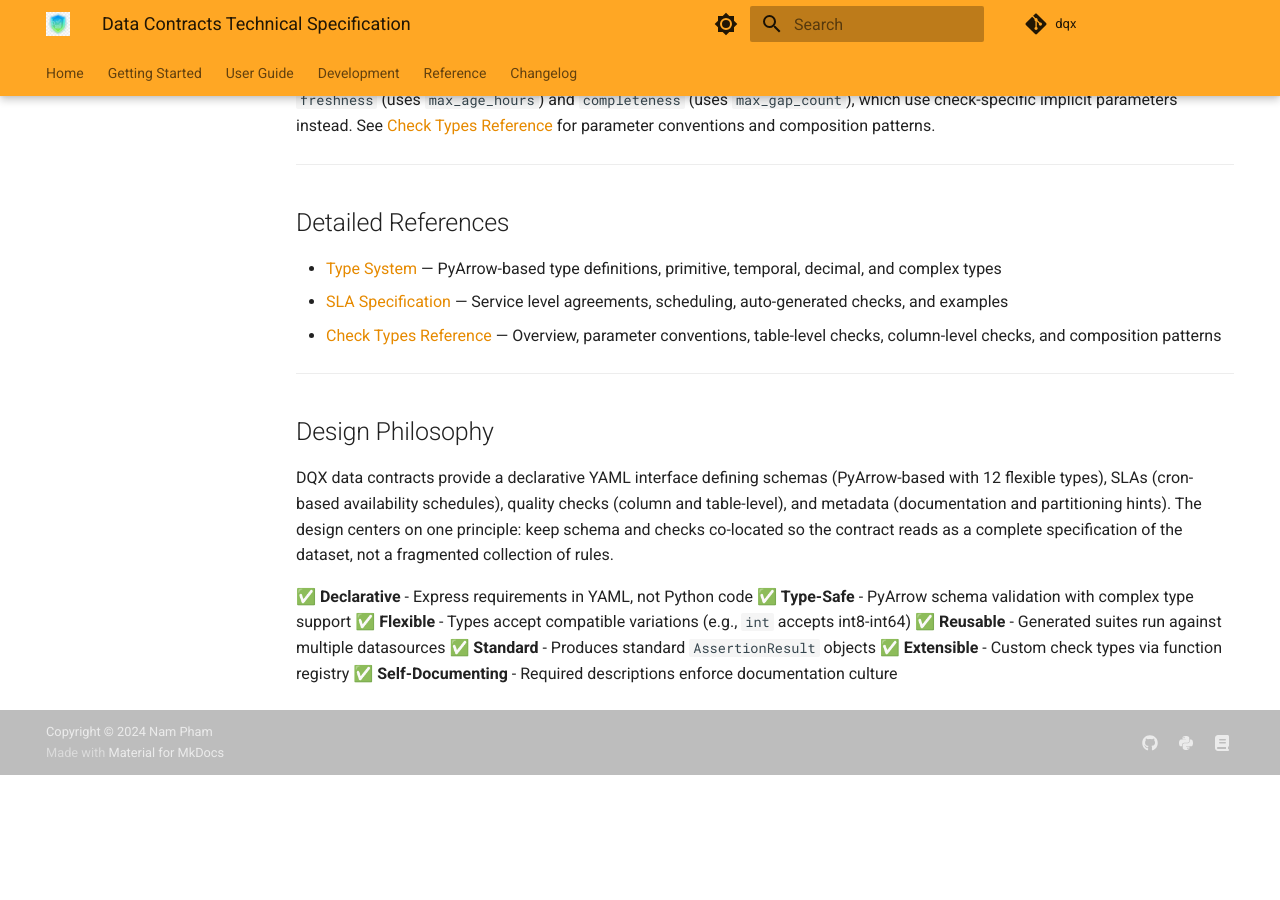
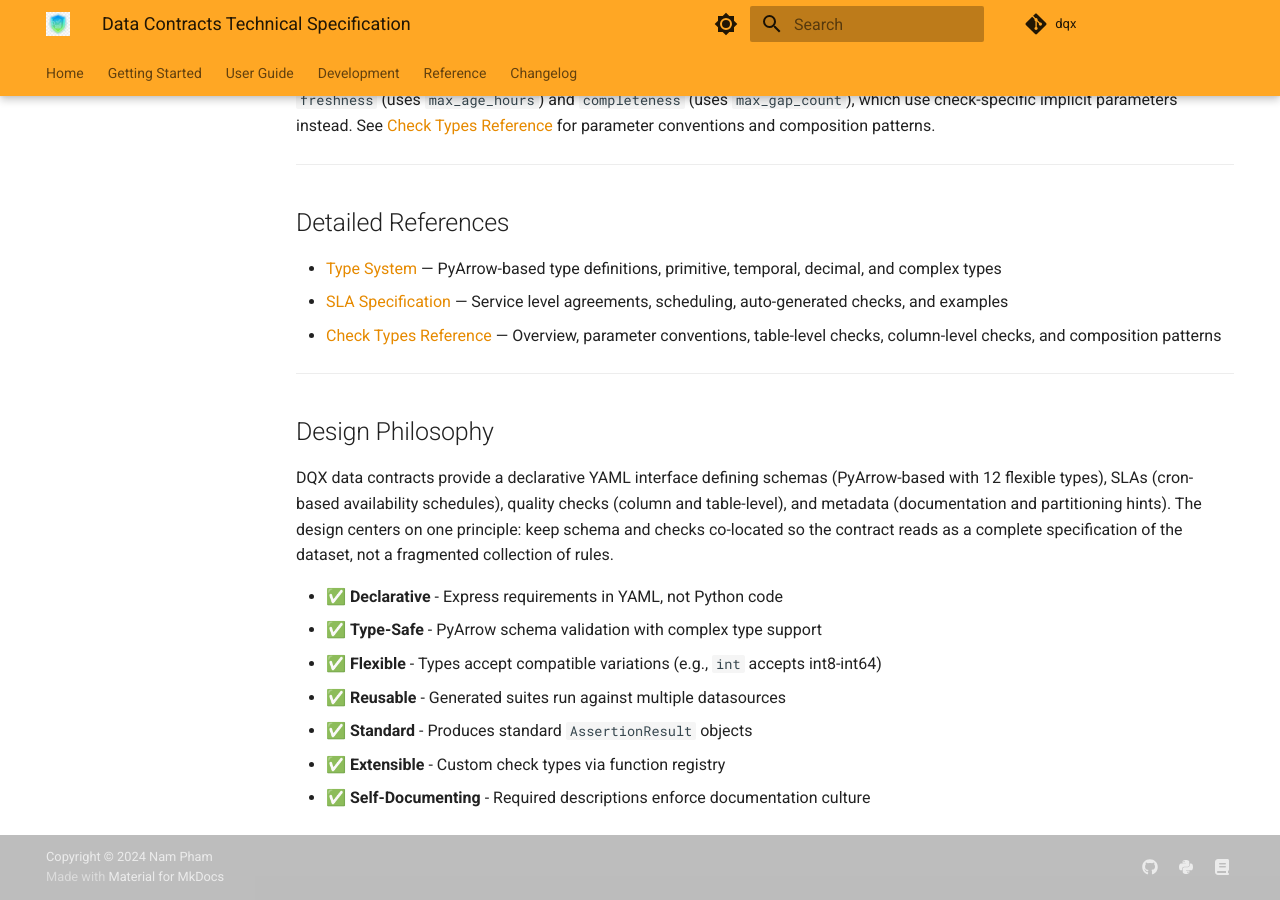
Before and after one commit to nampham2/dqx, an MkDocs documentation site: the page built from docs/design/contracts/index.md, in a window 1280 px wide and 900 px high, scrolled down 8523 px. Built offline with MkDocs 1.6.1 and Material for MkDocs 9.7.7, drawn with Linux system fonts in a browser that asks for light colours; comment, search, counter and statistics services are not loaded; before the commit the page ends 9298 px from its top, so only the background shows below that.

```diff
--- a/docs/design/contracts/index.md
+++ b/docs/design/contracts/index.md
@@ -370,10 +370,10 @@ Most checks, table-level or column-level, support validators: `min`, `max`, `bet
 
 DQX data contracts provide a declarative YAML interface defining schemas (PyArrow-based with 12 flexible types), SLAs (cron-based availability schedules), quality checks (column and table-level), and metadata (documentation and partitioning hints). The design centers on one principle: keep schema and checks co-located so the contract reads as a complete specification of the dataset, not a fragmented collection of rules.
 
-✅ **Declarative** - Express requirements in YAML, not Python code
-✅ **Type-Safe** - PyArrow schema validation with complex type support
-✅ **Flexible** - Types accept compatible variations (e.g., `int` accepts int8-int64)
-✅ **Reusable** - Generated suites run against multiple datasources
-✅ **Standard** - Produces standard `AssertionResult` objects
-✅ **Extensible** - Custom check types via function registry
-✅ **Self-Documenting** - Required descriptions enforce documentation culture
+- ✅ **Declarative** - Express requirements in YAML, not Python code
+- ✅ **Type-Safe** - PyArrow schema validation with complex type support
+- ✅ **Flexible** - Types accept compatible variations (e.g., `int` accepts int8-int64)
+- ✅ **Reusable** - Generated suites run against multiple datasources
+- ✅ **Standard** - Produces standard `AssertionResult` objects
+- ✅ **Extensible** - Custom check types via function registry
+- ✅ **Self-Documenting** - Required descriptions enforce documentation culture
```
